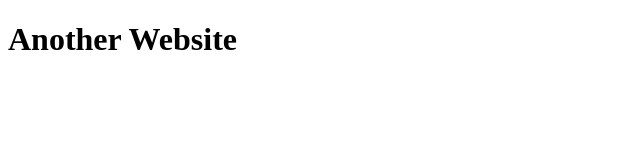
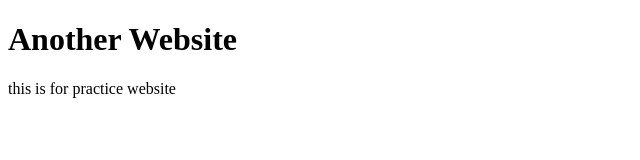
Before and after one commit to asifkhansafeer/portfolio_website, a plain HTML site: page index.html in a window 1280 px wide. Shown: the whole page, without its empty margins (0-640 px from the left). Drawn offline with Linux system fonts and the light colour scheme.

Commit message:
modified website

```diff
--- a/index.html
+++ b/index.html
@@ -7,5 +7,6 @@
 </head>
 <body>
     <h1>Another Website</h1>
+    <p>this is for practice website</p>
 </body>
 </html>
```
